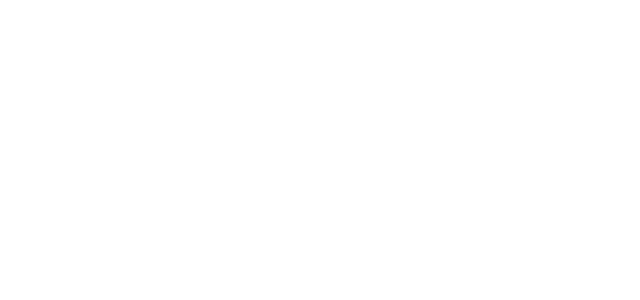
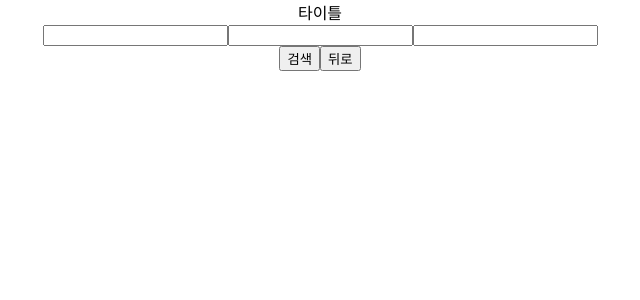
Before and after one commit to godseop/guava, a React (Create React App) app: page / in a window 1280 px wide. Before the commit this address had no page. Shown: the top 300 px of the page, without its empty margins (320-960 px from the left). Built offline with nearby package versions, Linux system fonts and the light colour scheme.

Commit message:
Main, Error, Loading 컴포넌트 추가

```diff
--- a/package.json
+++ b/package.json
@@ -9,8 +9,9 @@
     "axios": "^0.27.2",
     "react": "^18.2.0",
     "react-dom": "^18.2.0",
+    "react-error-boundary": "^3.1.4",
     "react-router-dom": "^6.3.0",
-    "react-scripts": "5.0.1",
+    "react-scripts": "^2.1.3",
     "uuid": "^8.3.2",
     "web-vitals": "^2.1.4"
   },
--- a/src/App.js
+++ b/src/App.js
@@ -1,14 +1,13 @@
-import logo from './logo.svg';
 import './App.css';
 import {BrowserRouter, Route, Routes} from "react-router-dom";
-import Test from "./test/Test";
+import Main from "./test/Main";
 
 function App() {
   return (
     <div className="App">
       <BrowserRouter>
         <Routes>
-          <Route path="/test" element={<Test/>}/>
+          <Route path="/" element={<Main/>}/>
         </Routes>
       </BrowserRouter>
     </div>
--- /dev/null
+++ b/src/test/Error.js
@@ -0,0 +1,11 @@
+
+const Error = (props) => {
+
+  return (
+    <div>
+      에러발생!
+    </div>
+  );
+}
+
+export default Error;
--- /dev/null
+++ b/src/test/Loading.js
@@ -0,0 +1,11 @@
+
+const Loading = (props) => {
+
+  return (
+    <div>
+      로딩중
+    </div>
+  );
+}
+
+export default Loading;
--- /dev/null
+++ b/src/test/Main.js
@@ -0,0 +1,25 @@
+import React, {lazy, Suspense} from 'react';
+import {ErrorBoundary} from 'react-error-boundary';
+import Error from './Error';
+import Loading from './Loading';
+
+const Main = (props) => {
+
+  const Component = lazy(() => import(`./Test.js`));
+
+  return (
+    <div>
+      <header>
+        <div>타이틀</div>
+      </header>
+
+      <ErrorBoundary FallbackComponent={Error}>
+        <Suspense fallback={Loading}>
+          <Component/>
+        </Suspense>
+      </ErrorBoundary>
+    </div>
+  );
+}
+
+export default Main;
```
Also changed, not shown: 1 other file (tests, documents, lock files or other folders).
